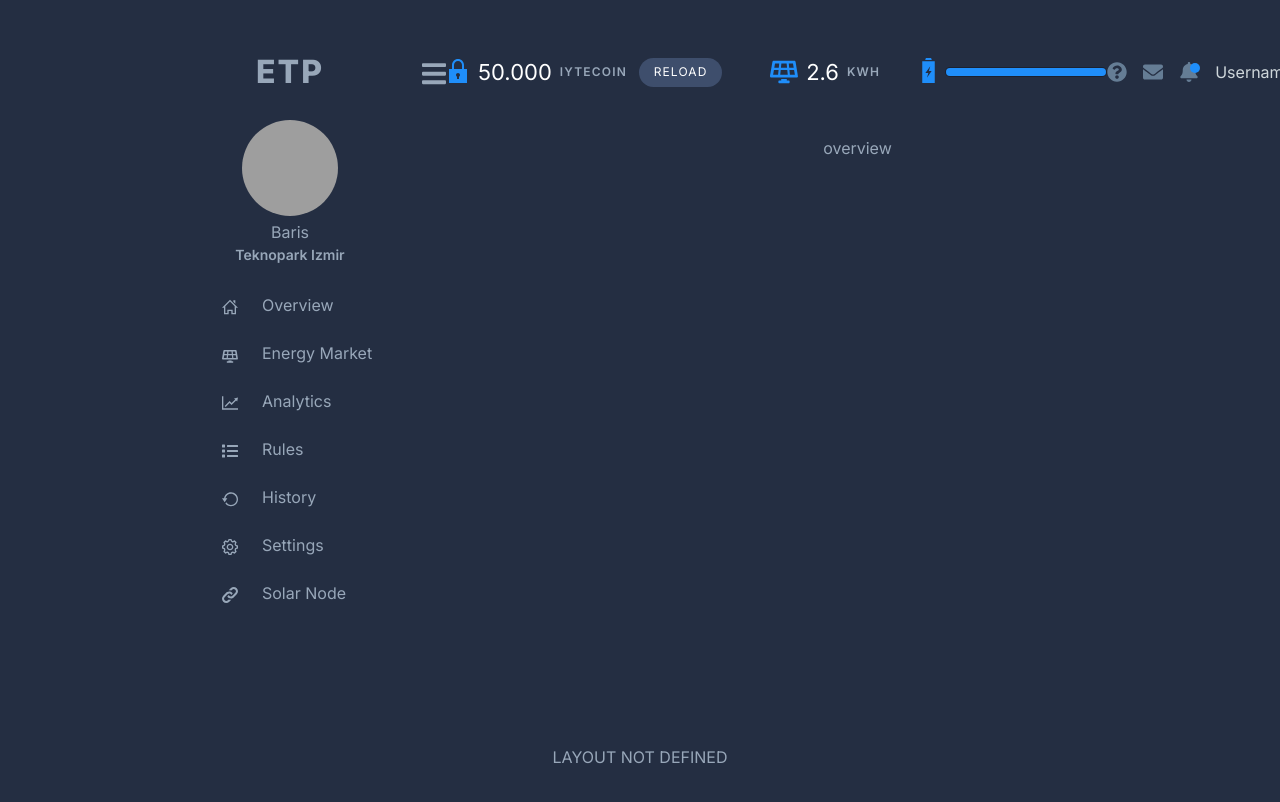
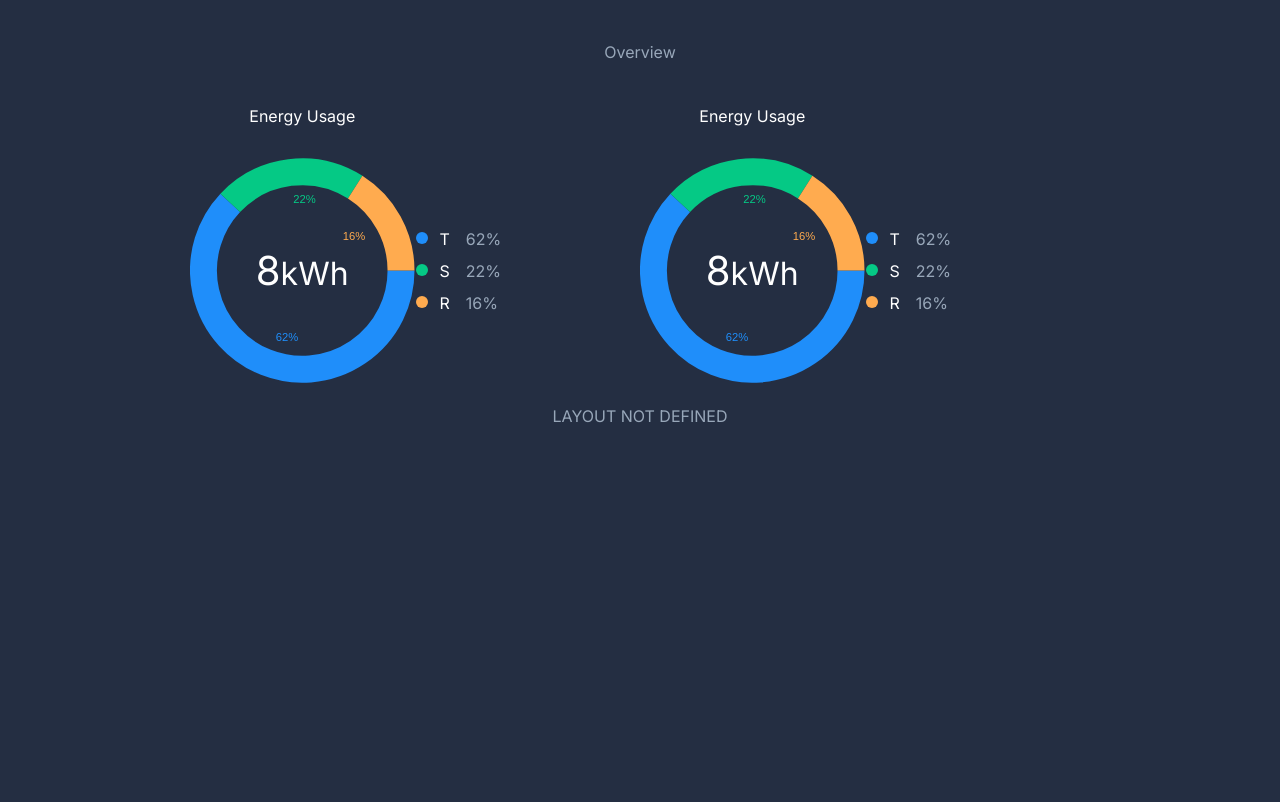
Before and after one commit to Solar-Bankers-Turkey/ETP-website-React, a Next.js app: page / in a window 1280 px wide. Shown: the top 802 px of the page. Built offline with nearby package versions, Linux system fonts and the light colour scheme; grey boxes are pictures that could not be loaded.

Commit message:
pie chart

```diff
--- /dev/null
+++ b/components/Charts/DonutChart/DonutChart.module.css
@@ -0,0 +1,76 @@
+.container {
+  width: 100%;
+  height: 100%;
+  display: grid;
+  grid-template-columns: 1fr 1fr;
+  grid-template-rows: 32px 1fr;
+  gap: 1px 1px;
+  grid-template-areas:
+    'chart_header legend_header'
+    'chart legend';
+}
+
+.chart_header {
+  width: 100%;
+  grid-area: chart_header;
+  text-align: center;
+  font-size: 1rem;
+  color: var(--text-color-primary);
+}
+
+.legend_header {
+  grid-area: legend_header;
+}
+
+.chart {
+  grid-area: chart;
+  overflow: hidden;
+  width: 100%;
+  height: 100%;
+  grid-area: chart;
+  display: flex;
+  flex-direction: column;
+  justify-content: center;
+  align-items: center;
+  position: relative;
+}
+
+.total {
+  position: absolute;
+  font-size: 2rem;
+  color: var(--text-color-primary);
+  & > span {
+    font-size: 2.5rem;
+  }
+}
+
+.legend {
+  grid-area: legend;
+  width: 100%;
+  height: 100%;
+  display: flex;
+  flex-direction: column;
+  justify-content: center;
+  align-items: center;
+}
+
+.legend_item {
+  display: flex;
+  flex-direction: row;
+  justify-content: flex-start;
+  align-items: center;
+  margin: 0.5rem 0;
+  width: 100%;
+  height: 1rem;
+}
+.legend_marker {
+  margin-bottom: 1px;
+  width: 12px;
+  height: 12px;
+  border-radius: 50%;
+  margin-right: 0.75rem;
+}
+.legend_name {
+  color: var(--text-color-primary);
+  margin-right: 1rem;
+}
--- /dev/null
+++ b/components/Charts/DonutChart/DonutChart.tsx
@@ -0,0 +1,52 @@
+import React, { useState } from 'react'
+import { PieChart } from 'react-minimal-pie-chart'
+import styles from './DonutChart.module.css'
+const dataMock = [
+  { title: 'T', value: 62, color: '#1f8efa' },
+  { title: 'S', value: 22, color: '#05c985' },
+  { title: 'R', value: 16, color: '#ffab4f' },
+]
+
+const DonutChart = () => {
+  return (
+    <div className={styles.container}>
+      <h1 className={styles.chart_header}>Energy Usage</h1>
+      <div className={styles.chart}>
+        <PieChart
+          segmentsStyle={{ transition: 'stroke .3s', cursor: 'pointer' }}
+          animate
+          style={{
+            fontFamily: 'Inter',
+            fontSize: '8px',
+          }}
+          lineWidth={24}
+          label={({ dataEntry }) => dataEntry.value + '%'}
+          labelStyle={index => ({
+            fill: dataMock[index].color,
+            fontSize: '5px',
+            fontFamily: 'sans-serif',
+          })}
+          labelPosition={64}
+          data={dataMock}
+        />
+        <h6 className={styles.total}>
+          <span>8</span>kWh
+        </h6>
+      </div>
+      <div className={styles.legend}>
+        {dataMock.map((e: any) => {
+          console.log(e)
+          return (
+            <div className={styles.legend_item}>
+              <div style={{ background: e.color }} className={styles.legend_marker}></div>
+              <div className={styles.legend_name}>{e.title}</div>
+              <div className={styles.legend_value}>{e.value}%</div>
+            </div>
+          )
+        })}
+      </div>
+    </div>
+  )
+}
+
+export default DonutChart
--- a/components/layouts/Dashboard/DashboardLayout.module.css
+++ b/components/layouts/Dashboard/DashboardLayout.module.css
@@ -1,6 +1,6 @@
 .container_sidebarOpen {
   display: grid;
-  grid-template-columns: auto 1fr;
+  grid-template-columns: 200px 1fr;
   grid-template-rows: auto 1fr auto;
   gap: 2em 2em;
   padding-right: 1rem;
@@ -32,6 +32,10 @@
 }
 
 .content {
+  border-top: 1px solid rgba(0, 0, 0, 0.24);
+  box-shadow: 0 1px 3px rgba(0, 0, 0, 0.12), 0 1px 2px rgba(0, 0, 0, 0.24);
+  border-radius: 4px;
+  background: var(--bg-color-secondary);
   grid-area: db-content;
   width: 100%;
   height: 100%;
--- a/components/layouts/Dashboard/Header/Header.module.css
+++ b/components/layouts/Dashboard/Header/Header.module.css
@@ -21,6 +21,7 @@
   min-width: 24px;
   max-height: 24px;
   max-width: 24px;
+  margin-bottom: 4px;
   & > svg {
     height: 100%;
     width: 100%;
@@ -63,6 +64,7 @@
   margin-right: 0.75rem;
   font-weight: 600;
   letter-spacing: 1.2px;
+  line-height: 1px;
 }
 .btn_reload {
   cursor: pointer;
@@ -109,6 +111,7 @@
   margin-right: 0.75rem;
   font-weight: 600;
   letter-spacing: 1.2px;
+  line-height: 1px;
 }
 .battery_icon {
   cursor: pointer;
@@ -134,7 +137,7 @@
   background: var(--bg-color-primary-dark);
   & > .battery_fill {
     border-radius: 8px;
-    width: 100%;
+    width: 50%;
     height: 100%;
     background: var(--primary-color);
   }
--- a/package.json
+++ b/package.json
@@ -15,7 +15,8 @@
     "react": "16.13.1",
     "react-apexcharts": "^1.3.7",
     "react-dom": "16.13.1",
-    "react-hook-form": "^6.7.1"
+    "react-hook-form": "^6.7.1",
+    "react-minimal-pie-chart": "^8.0.1"
   },
   "devDependencies": {
     "@types/classnames": "^2.2.10",
--- /dev/null
+++ b/pages/dashboard/overview/Overview.module.css
@@ -0,0 +1,27 @@
+.container {
+  width: 100%;
+  height: 100%;
+  display: grid;
+  grid-template-columns: 1fr 1fr;
+  grid-template-rows: 64px 300px 1fr;
+  grid-template-areas:
+    'o-header o-header'
+    'o-chart1 o-chart2'
+    'o-info o-info';
+}
+
+.header {
+  grid-area: o-header;
+}
+
+.chart1 {
+  grid-area: o-chart1;
+}
+
+.chart2 {
+  grid-area: o-chart2;
+}
+
+.info {
+  grid-area: o-info;
+}
--- a/pages/dashboard/overview/_Overview.tsx
+++ b/pages/dashboard/overview/_Overview.tsx
@@ -1,7 +1,22 @@
 import React from 'react'
+import styles from './Overview.module.css'
+import DonutChart from '../../../components/Charts/DonutChart/DonutChart'
+const Overview = () => {
+  return (
+    <div className={styles.container}>
+      <div className={styles.header}>Overview</div>
 
-const Overview = () => {
-  return <div>overview</div>
+      <div className={styles.chart1}>
+        <DonutChart />
+      </div>
+
+      <div className={styles.chart2}>
+        <DonutChart />
+      </div>
+
+      <div className={styles.info}></div>
+    </div>
+  )
 }
 
 export default Overview
--- a/pages/index.tsx
+++ b/pages/index.tsx
@@ -1,9 +1,4 @@
 import Overview from './dashboard/overview/_Overview'
-import DashboardLayout from '../components/layouts/Dashboard/DashboardLayout'
 export default function Home() {
-  return (
-    <DashboardLayout>
-      <Overview></Overview>
-    </DashboardLayout>
-  )
+  return <Overview></Overview>
 }
--- a/styles/variables.css
+++ b/styles/variables.css
@@ -17,4 +17,8 @@
   --success-color: #ffab4f;
 
   --bg-border-color-dark: #000000;
+
+  --orange: #ffab4f;
+  --green: #05c985;
+  --blue: #1f8efa;
 }
```
Also changed, not shown: components/NotificationList/NotificationList.tsx (added, +7 -0 lines), components/NotificationList/NotificationListItem.tsx (added, +7 -0 lines), 1 other file (tests, documents, lock files or other folders).
